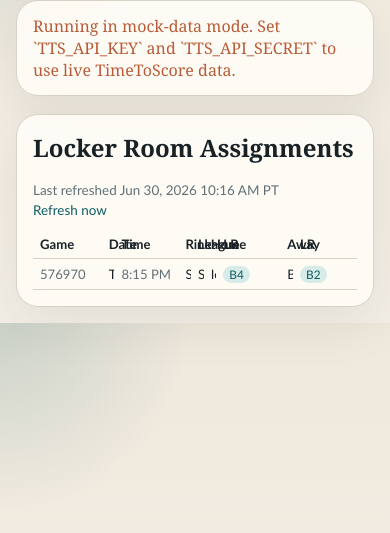
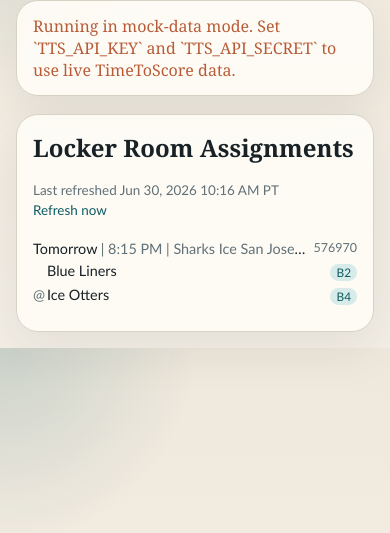
Before and after one commit to fredhope2000/siahl-tts, a FastAPI app: page /locker-rooms in a window 390 px wide. Shown: the part 124-657 px from the top of the page. Run offline with FastAPI, Linux system fonts and the light colour scheme.

Commit message:
locker rooms for mobile

```diff
--- a/app/static/css/site.css
+++ b/app/static/css/site.css
@@ -1192,4 +1192,95 @@ a:hover {
   .roster-table-mobile th:nth-child(5) {
     text-align: center;
   }
+
+  .locker-room-table {
+    display: block;
+    font-size: 0.9rem;
+  }
+
+  .locker-room-table thead {
+    display: none;
+  }
+
+  .locker-room-table tbody {
+    display: grid;
+    gap: 12px;
+  }
+
+  .locker-room-table tr {
+    display: grid;
+    grid-template-columns: minmax(0, 1fr) auto;
+    grid-template-areas:
+      "meta game"
+      "away away-room"
+      "home home-room";
+    gap: 5px 8px;
+    padding: 10px 0;
+    border-bottom: 1px solid var(--line);
+  }
+
+  .locker-room-table tr:last-child {
+    border-bottom: 0;
+  }
+
+  .locker-room-table td {
+    display: block;
+    min-width: 0;
+    padding: 0;
+    border-bottom: 0;
+    overflow: hidden;
+    text-overflow: ellipsis;
+    white-space: nowrap;
+  }
+
+  .locker-room-table td:nth-child(1) {
+    grid-area: game;
+    justify-self: end;
+    color: var(--muted);
+    font-size: 0.78rem;
+  }
+
+  .locker-room-table td:nth-child(2) {
+    grid-area: meta;
+    color: var(--ink);
+  }
+
+  .locker-room-table td:nth-child(2)::after {
+    content: " | " attr(data-time) " | " attr(data-rink) " | " attr(data-league);
+    color: var(--muted);
+  }
+
+  .locker-room-table td:nth-child(3),
+  .locker-room-table td:nth-child(4),
+  .locker-room-table td:nth-child(5) {
+    display: none;
+  }
+
+  .locker-room-table td:nth-child(6) {
+    grid-area: home;
+    padding-left: 14px;
+    position: relative;
+  }
+
+  .locker-room-table td:nth-child(6)::before {
+    content: "@";
+    position: absolute;
+    left: 0;
+    color: var(--muted);
+  }
+
+  .locker-room-table td:nth-child(7) {
+    grid-area: home-room;
+    justify-self: end;
+  }
+
+  .locker-room-table td:nth-child(8) {
+    grid-area: away;
+    padding-left: 14px;
+  }
+
+  .locker-room-table td:nth-child(9) {
+    grid-area: away-room;
+    justify-self: end;
+  }
 }
--- a/app/templates/locker_rooms.html
+++ b/app/templates/locker_rooms.html
@@ -32,7 +32,11 @@
         {% for assignment in assignments %}
         <tr>
           <td class="muted-cell">{{ assignment.game_id }}</td>
-          <td>{{ assignment.date_label or "-" }}</td>
+          <td
+            data-time="{{ assignment.time_label or '-' }}"
+            data-rink="{{ assignment.rink or '-' }}"
+            data-league="{{ assignment.league or '-' }}"
+          >{{ assignment.date_label or "-" }}</td>
           <td class="muted-cell">{{ assignment.time_label or "-" }}</td>
           <td>{{ assignment.rink or "-" }}</td>
           <td>{{ assignment.league or "-" }}</td>
```
